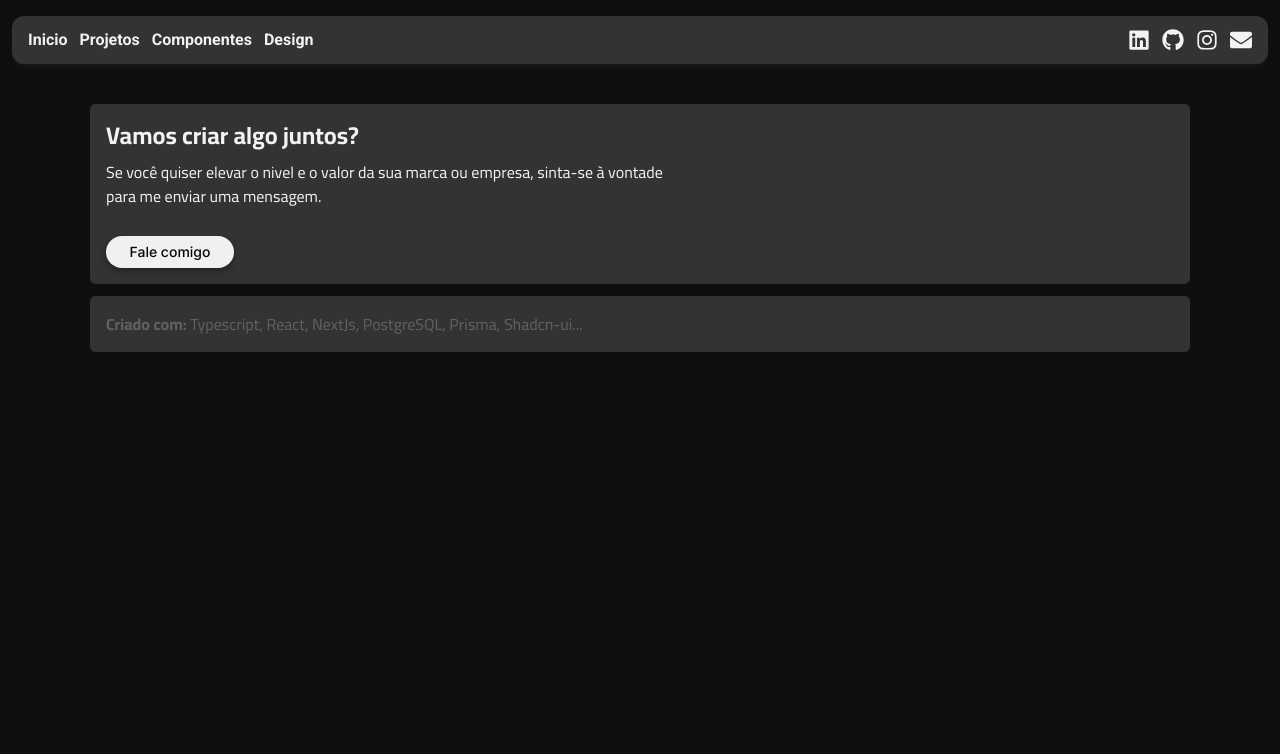
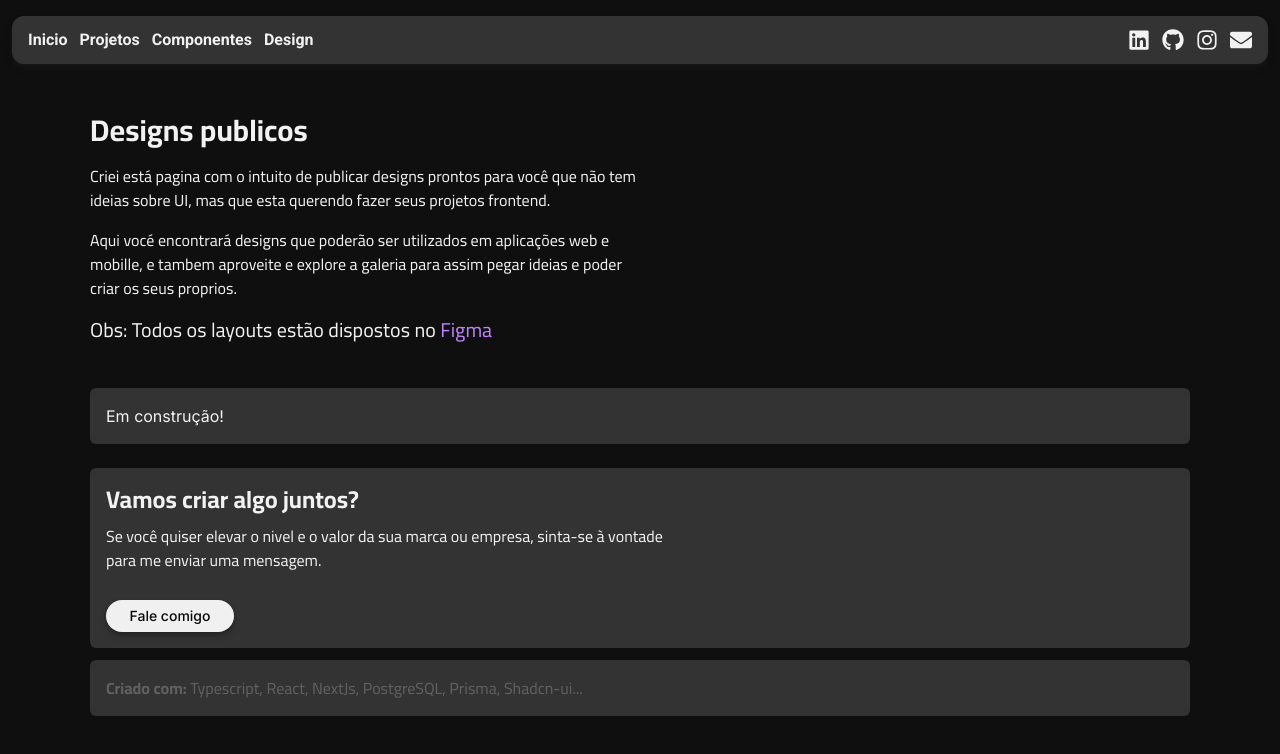
Before and after one commit to Felipecdc/me, a Next.js app: page /design in a window 1280 px wide. Shown: the top 754 px of the page. Built offline with nearby package versions, Linux system fonts and the light colour scheme.

Commit message:
feat: create designs file

```diff
--- a/app/design/page.tsx
+++ b/app/design/page.tsx
@@ -1,11 +1,59 @@
+import Image from "next/image";
 import Footer from "../_components/footer";
 import Header from "../_components/header";
+import CustomCard from "../_components/custom-card";
 
 const Design = () => {
   return (
     <>
       <Header />
-      <div className="pt-20"></div>
+      <div className="flex items-center justify-center px-5 pt-14 md:pt-20">
+        <div className="mb-5 mt-8 flex w-full max-w-[1100px] flex-col items-start justify-center gap-1">
+          <div className="flex">
+            <div className="flex w-full max-w-[550px] flex-col gap-4">
+              <h3 className="font-cairo text-2xl font-bold md:text-3xl">
+                Designs publicos
+              </h3>
+              <p className="font-cairo text-base">
+                Criei está pagina com o intuito de publicar designs prontos para
+                você que não tem ideias sobre UI, mas que esta querendo fazer
+                seus projetos frontend.
+              </p>
+              <p className="font-cairo text-base">
+                Aqui vocé encontrará designs que poderão ser utilizados em
+                aplicações web e mobille, e tambem aproveite e explore a galeria
+                para assim pegar ideias e poder criar os seus proprios.
+              </p>
+              <h3 className="font-cairo text-xl">
+                Obs: Todos os layouts estão dispostos no{" "}
+                <a
+                  className="text-purple-400"
+                  href="https://figma.com/"
+                  target="_blank"
+                >
+                  Figma
+                </a>
+              </h3>
+            </div>
+            {/* <div className="hide-on-small flex h-auto w-[550px] items-center justify-end pr-20">
+              <div className="relative h-[310px] w-[300px]">
+                <Image
+                  src="/laptop.png"
+                  alt="Felipe Castro"
+                  style={{ objectFit: "cover" }}
+                  className="rounded-md"
+                  fill
+                />
+              </div>
+            </div> */}
+          </div>
+        </div>
+      </div>
+      <div className="flex items-center justify-center px-5 pt-6">
+        <CustomCard>
+          <h1>Em construção!</h1>
+        </CustomCard>
+      </div>{" "}
       <div className="flex flex-col items-center justify-center gap-3 px-5 py-6">
         <Footer />
       </div>
```
